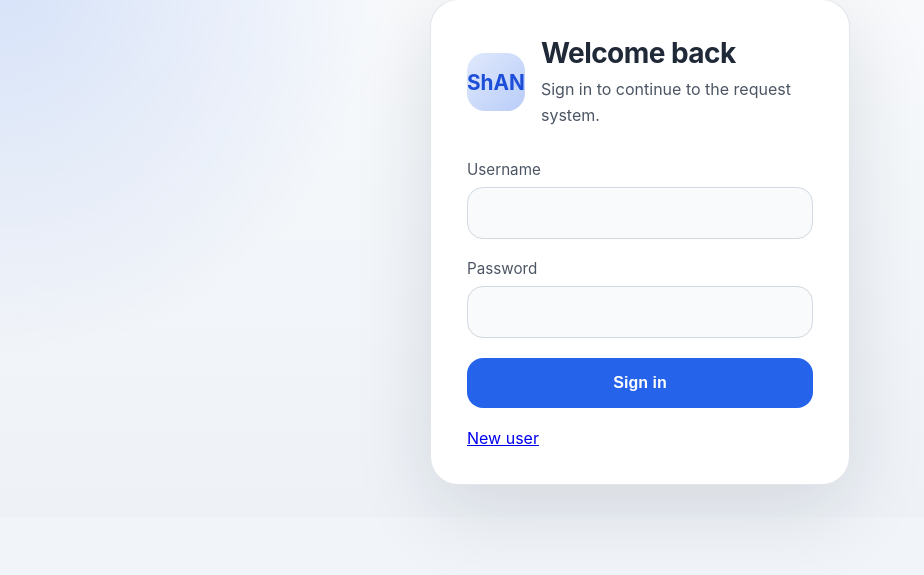
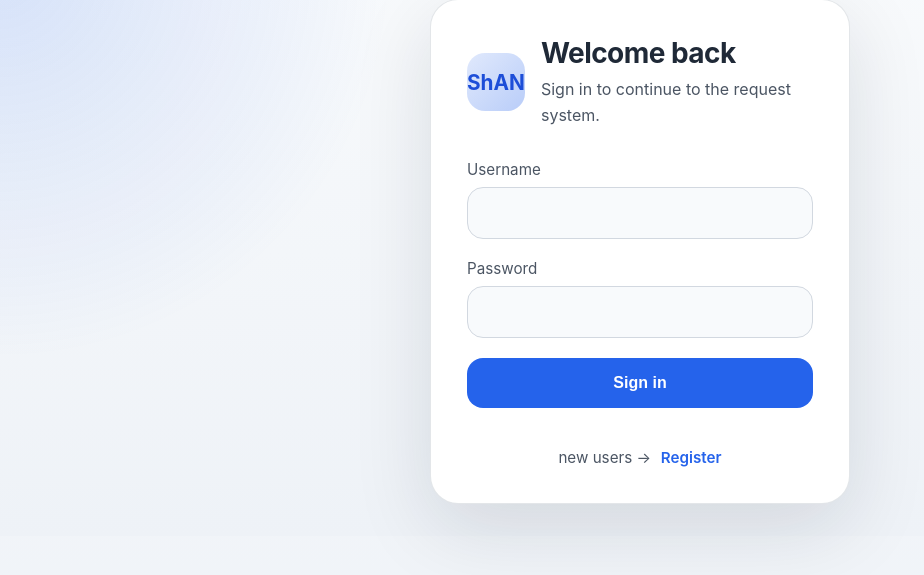
Before and after one commit to shan00000/Django_request_system, a Django app: page / in a window 1280 px wide. Shown: the part 33-608 px from the top of the page, without its empty margins (0-924 px from the left). Run offline with Django 5.2, Linux system fonts and the light colour scheme.

Commit message:
mod: fixed the error in the register

```diff
--- a/accounts/static/accounts/login.css
+++ b/accounts/static/accounts/login.css
@@ -137,3 +137,23 @@ input:focus {
         font-size: 1.5rem;
     }
 }
+
+.register-link {
+    margin-top: 1.25rem;
+    text-align: center;
+    font-size: 0.95rem;
+    color: var(--text-muted);
+}
+
+.register-link a {
+    color: var(--accent);
+    text-decoration: none;
+    font-weight: 600;
+    margin-left: 0.35rem;
+    transition: color 0.2s ease;
+}
+
+.register-link a:hover {
+    color: var(--accent-strong);
+    text-decoration: underline;
+}
--- a/accounts/templates/accounts/login.html
+++ b/accounts/templates/accounts/login.html
@@ -36,7 +36,10 @@
                     <div class="error-message">{{ error_message }}</div>
                 {% endif %}
                 <button type="submit" class="submit-button">Sign in</button>
-                <a href="{% url 'accounts:register' %}">New user</a>
+                <div class="register-link">
+                    new users ->
+                <a href="{% url 'accounts:register' %}">Register</a>
+                </div>
 
             </form>
         </section>
--- a/accounts/urls.py
+++ b/accounts/urls.py
@@ -1,5 +1,8 @@
 from django.urls import path
 from .views import LoginView, register_user
+
+
+app_name = "accounts"
 
 urlpatterns = [
     path("", LoginView.as_view(), name="login"),
```
